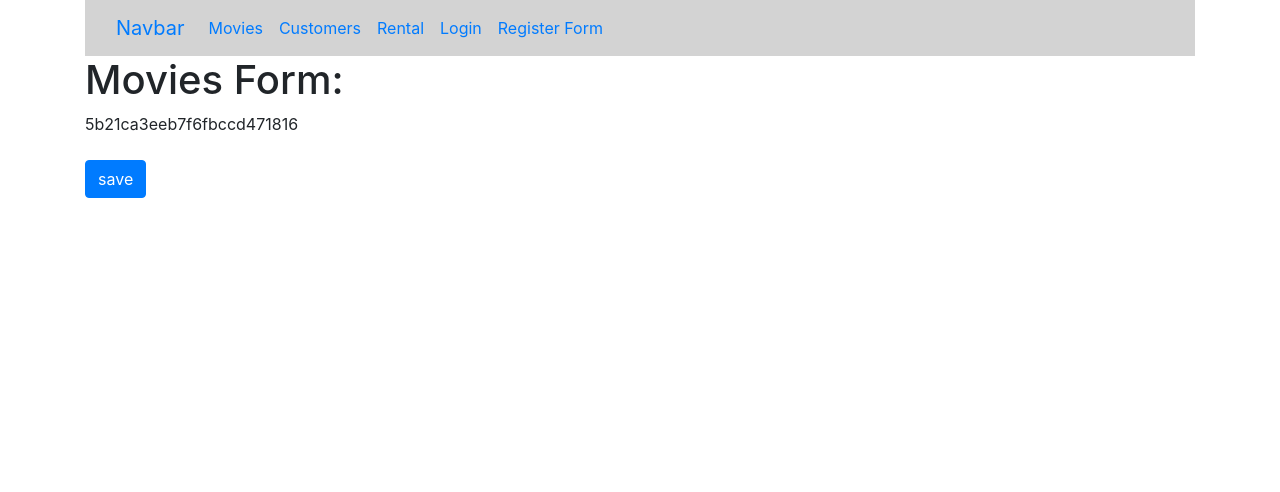
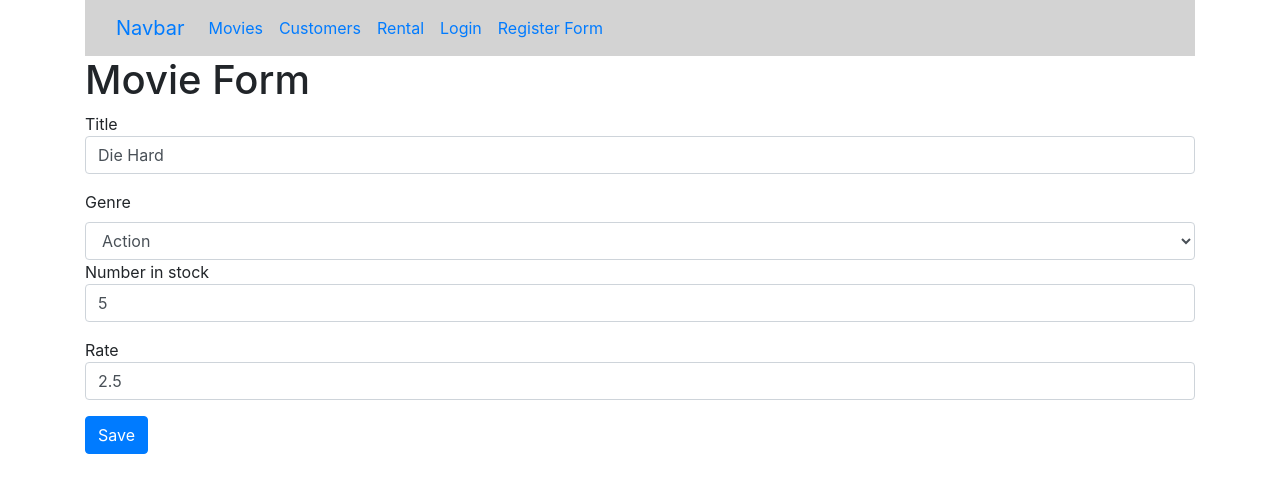
Before and after one commit to sardarshoaib791/vidlyMovies, a React (Create React App) app: page /movies/5b21ca3eeb7f6fbccd471816 in a window 1280 px wide. Shown: the top 492 px of the page. Built offline with nearby package versions, Linux system fonts and the light colour scheme.

Commit message:
new mvies add feature

```diff
--- a/src/componets/common/form.jsx
+++ b/src/componets/common/form.jsx
@@ -1,6 +1,7 @@
 import React, { Component } from "react";
 import Input from "./input";
 import Joi from "joi-browser";
+import Select from "./select";
 
 class Form extends Component {
   state = {
@@ -51,6 +52,20 @@
     );
   }
 
+  renderSelect(name, label, options) {
+    const { data, errors } = this.state;
+    return (
+      <Select
+        name={name}
+        value={data[name]}
+        label={label}
+        options={options}
+        onChange={this.handleChange}
+        error={errors[name]}
+      />
+    );
+  }
+
   renderInput(name, label, type = "text") {
     const { data, errors } = this.state;
     return (
--- /dev/null
+++ b/src/componets/common/select.jsx
@@ -0,0 +1,19 @@
+import React from "react";
+
+const Select = ({ name, label, options, error, ...rest }) => {
+  return (
+    <div>
+      <label htmlFor={name}>{label}</label>
+      <select name={name} id={name} {...rest} className="form-control">
+        {options.map((option) => (
+          <option key={option._id} value={option._id}>
+            {option.name}
+          </option>
+        ))}
+      </select>
+      {error && <div className="alert alert-danger"></div>}
+    </div>
+  );
+};
+
+export default Select;
--- a/src/componets/movies.jsx
+++ b/src/componets/movies.jsx
@@ -1,10 +1,11 @@
-import React, { Component } from 'react';
-import { getMovies } from '../services/fakeMovieService';
-import MoviesTable from './moviesTable';
-import { paginate } from './utils/paginate';
-import { getGenres } from '../services/fakeGenreService';
-import Pagination from './common/pagination';
-import ListGroup from './common/listGroup';
+import React, { Component } from "react";
+import { getMovies } from "../services/fakeMovieService";
+import MoviesTable from "./moviesTable";
+import { paginate } from "./utils/paginate";
+import { getGenres } from "../services/fakeGenreService";
+import Pagination from "./common/pagination";
+import ListGroup from "./common/listGroup";
+import { Link } from "react-router-dom";
 import _ from "lodash";
 class Movies extends Component {
   state = {
@@ -12,66 +13,85 @@
     genres: [],
     pageSize: 4,
     currentPage: 1,
-        sortColumn: { path: "title", order: "asc" }
+    sortColumn: { path: "title", order: "asc" },
     // selectedGenre:[]
   };
 
   componentDidMount() {
-        const genres = [{ _id: "", name: "All Genres" }, ...getGenres()]
+    const genres = [{ _id: "", name: "All Genres" }, ...getGenres()];
     this.setState({ movies: getMovies(), genres });
-
-    };
+  }
 
   handleDelete = (movie) => {
-        const movies = this.state.movies.filter(m => m._id !== movie._id);
-        this.setState({ movies })
+    const movies = this.state.movies.filter((m) => m._id !== movie._id);
+    this.setState({ movies });
   };
   handleLike = (movie) => {
     const movies = [...this.state.movies];
     const index = movies.indexOf(movie);
     movies[index] = { ...movies[index] };
     movies[index].liked = !movies[index].liked;
-        this.setState({ movies })
+    this.setState({ movies });
   };
 
-
-    handlePageChange = page => {
-        this.setState({ currentPage: page })
+  handlePageChange = (page) => {
+    this.setState({ currentPage: page });
   };
 
-    handleGenreSelect = genre => {
+  handleGenreSelect = (genre) => {
     this.setState({ selectedGenre: genre, currentPage: 1 });
   };
 
-    handleSort = sortColumn => {
+  handleSort = (sortColumn) => {
     this.setState({ sortColumn });
   };
 
   getPageData = () => {
-        const { currentPage, pageSize, movies: allMovies, selectedGenre, sortColumn } = this.state;
-        const filtered = selectedGenre && selectedGenre._id ? allMovies.filter(m => m.genre._id === selectedGenre._id) : allMovies;
-        const sorted = _.orderBy(filtered, [sortColumn.path], [sortColumn.order])
+    const {
+      currentPage,
+      pageSize,
+      movies: allMovies,
+      selectedGenre,
+      sortColumn,
+    } = this.state;
+    const filtered =
+      selectedGenre && selectedGenre._id
+        ? allMovies.filter((m) => m.genre._id === selectedGenre._id)
+        : allMovies;
+    const sorted = _.orderBy(filtered, [sortColumn.path], [sortColumn.order]);
     const movies = paginate(sorted, currentPage, pageSize);
     return { totalCount: filtered.length, data: movies };
-
   };
 
   render() {
-        const { length: count } = this.state.movies
-        const { currentPage, pageSize, movies: allMovies, selectedGenre, sortColumn } = this.state;
+    const { length: count } = this.state.movies;
+    const {
+      currentPage,
+      pageSize,
+      movies: allMovies,
+      selectedGenre,
+      sortColumn,
+    } = this.state;
     if (count === 0) return <p>Please add movies list</p>;
     const { totalCount, data: movies } = this.getPageData();
 
     return (
-            <div className='row'>
-                <div className='col-2'>
+      <div className="row">
+        <div className="col-2">
           <ListGroup
             items={this.state.genres}
             onItemSelect={this.handleGenreSelect}
             selectedItem={selectedGenre}
           />
         </div>
-                <div className='col'>
+        <div className="col">
+          <Link
+            to="/movies/new"
+            className="btn btn-primary"
+            style={{ margin: "20px 0 20px 0" }}
+          >
+            New Movies
+          </Link>
           <p>there are {totalCount} in this list</p>
           <MoviesTable
             movies={movies}
@@ -86,9 +106,10 @@
             pageSize={pageSize}
             onPageChange={this.handlePageChange}
             currentPage={currentPage}
-                    /></div>
-
-            </div>)
+          />
+        </div>
+      </div>
+    );
   }
 }
 
--- a/src/componets/moviesForm.jsx
+++ b/src/componets/moviesForm.jsx
@@ -1,19 +1,82 @@
-import { Button } from 'bootstrap';
-import React, { Component } from 'react';
+// MoviesForm.js
+import { withRouter } from "react-router-dom";
+import React, { Component } from "react";
+import Joi from "joi-browser";
+import Form from "./common/form";
+import { getMovie, saveMovie } from "../services/fakeMovieService";
+import { getGenres } from "../services/fakeGenreService";
 
-const MoviesForm = ({match, history}) => {
-    return ( <div>
-    <h1>Movies Form:</h1>
-    <span>{match.params.id}</span>
-    <br></br>
-    <br></br>
-    <button className='btn btn-primary sm' onClick={()=>history.push('/movies')}>
-        save
-    </button>
+class MoviesForm extends Form {
+  state = {
+    data: {
+      title: "",
+      genreId: "",
+      numberInStock: "",
+      dailyRentalRate: "",
+    },
+    genres: [],
+    errors: {},
+  };
 
+  schema = {
+    _id: Joi.string(),
+    title: Joi.string().required().label("Title"),
+    genreId: Joi.string().required().label("Genre"),
+    numberInStock: Joi.number()
+      .required()
+      .min(0)
+      .max(100)
+      .label("Number in stock"),
+    dailyRentalRate: Joi.number()
+      .required()
+      .min(0)
+      .max(10)
+      .label("Daily Rental Rate"),
+  };
 
+  componentDidMount() {
+    const genres = getGenres();
+    this.setState({ genres });
 
-    </div> );
+    const { match, history } = this.props;
+    const movieId = match.params.id;
+    if (movieId === "new") return;
+
+    const movie = getMovie(movieId);
+    if (!movie) return history.replace("/not-found");
+
+    this.setState({ data: this.mapToViewModel(movie) });
+  }
+
+  mapToViewModel(movie) {
+    return {
+      _id: movie._id,
+      title: movie.title,
+      genreId: movie.genre._id,
+      numberInStock: movie.numberInStock,
+      dailyRentalRate: movie.dailyRentalRate,
+    };
+  }
+
+  doSubmit = () => {
+    saveMovie(this.state.data);
+    this.props.history.replace("/movies");
+  };
+
+  render() {
+    return (
+      <div>
+        <h1>Movie Form</h1>
+        <form onSubmit={this.handleSubmit}>
+          {this.renderInput("title", "Title")}
+          {this.renderSelect("genreId", "Genre", this.state.genres)}
+          {this.renderInput("numberInStock", "Number in stock", "number")}
+          {this.renderInput("dailyRentalRate", "Rate")}
+          {this.renderButton("Save")}
+        </form>
+      </div>
+    );
+  }
 }
 
-export default MoviesForm;
+export default withRouter(MoviesForm);
--- a/src/services/fakeMovieService.js
+++ b/src/services/fakeMovieService.js
@@ -8,7 +8,7 @@
     numberInStock: 6,
     dailyRentalRate: 2.5,
     publishDate: "2018-01-03T19:04:28.809Z",
-    liked: true
+    liked: true,
   },
   {
     _id: "5b21ca3eeb7f6fbccd471816",
@@ -22,50 +22,50 @@
     title: "Get Out",
     genre: { _id: "5b21ca3eeb7f6fbccd471820", name: "Thriller" },
     numberInStock: 8,
-    dailyRentalRate: 3.5
+    dailyRentalRate: 3.5,
   },
   {
     _id: "5b21ca3eeb7f6fbccd471819",
     title: "Trip to Italy",
     genre: { _id: "5b21ca3eeb7f6fbccd471814", name: "Comedy" },
     numberInStock: 7,
-    dailyRentalRate: 3.5
+    dailyRentalRate: 3.5,
   },
   {
     _id: "5b21ca3eeb7f6fbccd47181a",
     title: "Airplane",
     genre: { _id: "5b21ca3eeb7f6fbccd471814", name: "Comedy" },
     numberInStock: 7,
-    dailyRentalRate: 3.5
+    dailyRentalRate: 3.5,
   },
   {
     _id: "5b21ca3eeb7f6fbccd47181b",
     title: "Wedding Crashers",
     genre: { _id: "5b21ca3eeb7f6fbccd471814", name: "Comedy" },
     numberInStock: 7,
-    dailyRentalRate: 3.5
+    dailyRentalRate: 3.5,
   },
   {
     _id: "5b21ca3eeb7f6fbccd47181e",
     title: "Gone Girl",
     genre: { _id: "5b21ca3eeb7f6fbccd471820", name: "Thriller" },
     numberInStock: 7,
-    dailyRentalRate: 4.5
+    dailyRentalRate: 4.5,
   },
   {
     _id: "5b21ca3eeb7f6fbccd47181f",
     title: "The Sixth Sense",
     genre: { _id: "5b21ca3eeb7f6fbccd471820", name: "Thriller" },
     numberInStock: 4,
-    dailyRentalRate: 3.5
+    dailyRentalRate: 3.5,
   },
   {
     _id: "5b21ca3eeb7f6fbccd471821",
     title: "The Avengers",
     genre: { _id: "5b21ca3eeb7f6fbccd471818", name: "Action" },
     numberInStock: 7,
-    dailyRentalRate: 3.5
-  }
+    dailyRentalRate: 3.5,
+  },
 ];
 
 export function getMovies() {
@@ -73,32 +73,26 @@
 }
 
 export function getMovie(id) {
-  return movies.find(m => m._id === id);
+  return movies.find((m) => m._id === id);
 }
 
 export function saveMovie(movie) {
-  let movieInDb = movies.find(m => m._id === movie._id) || {};
+  let movieInDb = movies.find((m) => m._id === movie._id) || {};
   movieInDb.title = movie.title;
-  movieInDb.genre = genresAPI.genres.find(g => g._id === movie.genreId);
+  movieInDb.genre = genresAPI.genres.find((g) => g._id === movie.genreId);
   movieInDb.numberInStock = movie.numberInStock;
   movieInDb.dailyRentalRate = movie.dailyRentalRate;
 
-//   if (!movieInDb._id) {
-//     movieInDb._id = randomstring({
-//       length: 15,
-//       numeric: true,
-//       letters: true,
-//       special: false,
-//       exclude: ["a", "b", "1"]
-//     });
-//     movies.push(movieInDb);
-//   }
+  if (!movieInDb._id) {
+    movieInDb._id = Date.now().toString();
+    movies.push(movieInDb);
+  }
 
   return movieInDb;
 }
 
 export function deleteMovie(id) {
-  let movieInDb = movies.find(m => m._id === id);
+  let movieInDb = movies.find((m) => m._id === id);
   movies.splice(movies.indexOf(movieInDb), 1);
   return movieInDb;
 }
```
Lines whose indentation alone changed are shown as unchanged.
